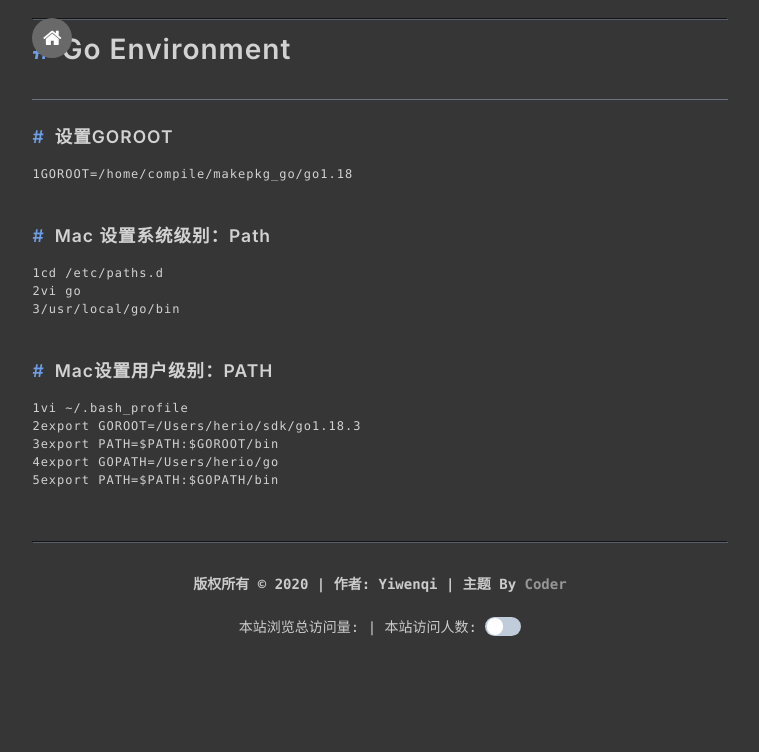
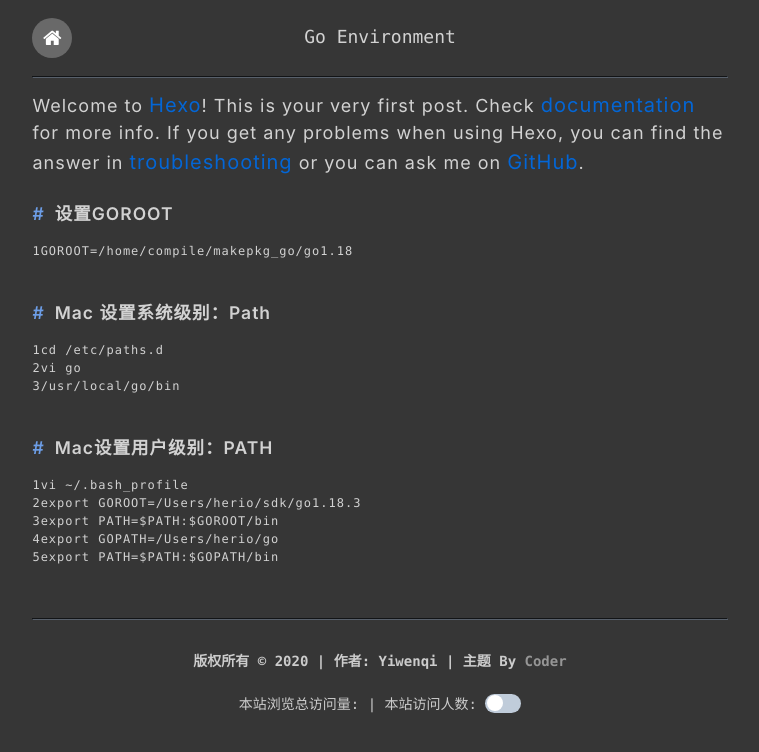
Before and after one commit to yiwenqi/yiwenqi.github.io, a plain HTML site: page 2023/05/07/Go_Env/index.html in a window 1280 px wide. Shown: the whole page, without its empty margins (260-1019 px from the left). Drawn offline with Linux system fonts and the light colour scheme; some packages are replaced by stand-ins of ours; a script that the page names is missing.

Commit message:
Site updated: 2023-05-07 23:38:31

```diff
--- a/2023/05/07/Go_Env/index.html
+++ b/2023/05/07/Go_Env/index.html
@@ -28,12 +28,12 @@
  replay-btn" aria-hidden="true"></i></a>
     <div class="post-title">
         <p>
-
+            Go Environment
         </p>
         <hr>
     </div>
     <div class="post-content">
-        <h1 id="Go-Environment"><a href="#Go-Environment" class="headerlink" title="Go Environment"></a>Go Environment</h1><hr>
+        <p>Welcome to <a target="_blank" rel="noopener" href="https://hexo.io/">Hexo</a>! This is your very first post. Check <a target="_blank" rel="noopener" href="https://hexo.io/docs/">documentation</a> for more info. If you get any problems when using Hexo, you can find the answer in <a target="_blank" rel="noopener" href="https://hexo.io/docs/troubleshooting.html">troubleshooting</a> or you can ask me on <a target="_blank" rel="noopener" href="https://github.com/hexojs/hexo/issues">GitHub</a>.</p>
 <h3 id="设置GOROOT"><a href="#设置GOROOT" class="headerlink" title="设置GOROOT"></a>设置GOROOT</h3><figure class="highlight bash"><table><tr><td class="gutter"><pre><span class="line">1</span><br></pre></td><td class="code"><pre><span class="line">GOROOT=/home/compile/makepkg_go/go1.18</span><br></pre></td></tr></table></figure>
 
 <h3 id="Mac-设置系统级别：Path"><a href="#Mac-设置系统级别：Path" class="headerlink" title="Mac 设置系统级别：Path"></a>Mac 设置系统级别：Path</h3><figure class="highlight bash"><table><tr><td class="gutter"><pre><span class="line">1</span><br><span class="line">2</span><br><span class="line">3</span><br></pre></td><td class="code"><pre><span class="line"><span class="built_in">cd</span> /etc/paths.d</span><br><span class="line">vi go</span><br><span class="line">/usr/local/go/bin</span><br></pre></td></tr></table></figure>
```
Also changed, not shown: archives/2023/05/index.html (+1 -1 lines), archives/2023/index.html (+1 -1 lines), archives/index.html (+1 -1 lines), index.html (+1 -1 lines).
